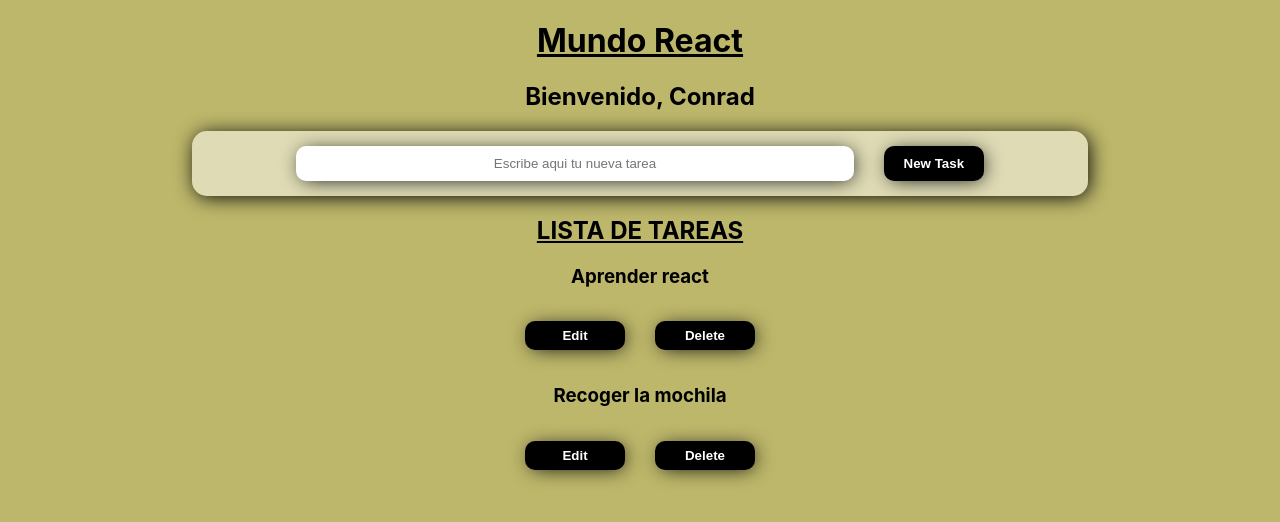
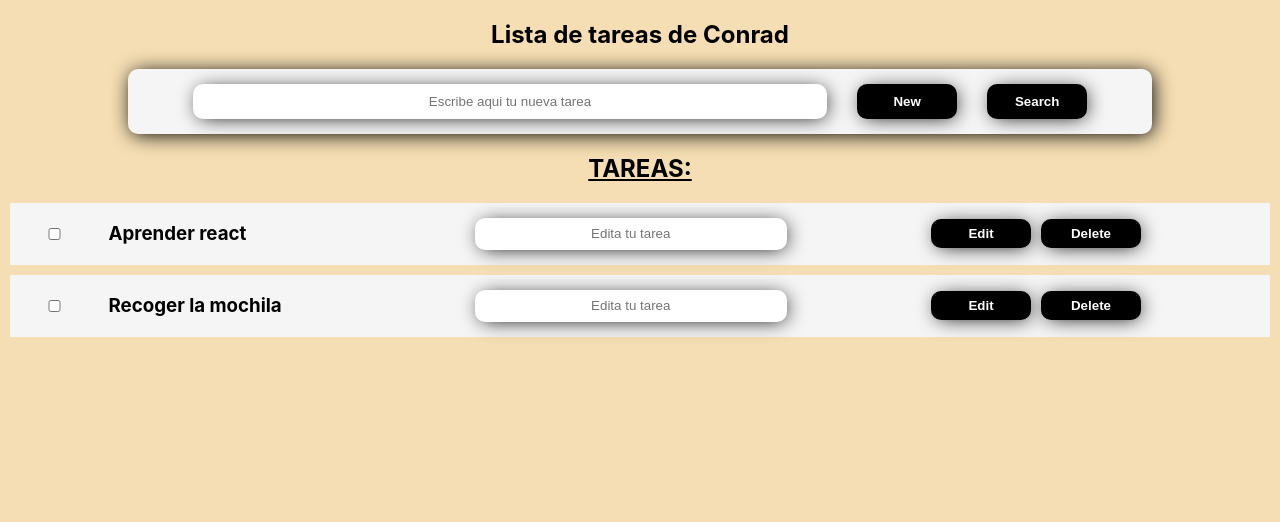
Before and after one commit to ConradMeyer/react, a React (Create React App) app: page / in a window 1280 px wide. Shown: the top 522 px of the page. Built offline with nearby package versions, Linux system fonts and the light colour scheme.

Commit message:
puto react

```diff
--- a/src/App.css
+++ b/src/App.css
@@ -1,5 +1,5 @@
 body {
-  background-color: darkkhaki;
+  background-color: wheat;
   text-align: center;
 }
 
@@ -9,13 +9,13 @@ h1 {
 
 form.input {
   margin: 10px auto;
-  border-radius: 15px;
-  width: 70%;
+  border-radius: 10px;
+  width: 80%;
   display: flex;
   flex-direction: row;
   align-items: center;
   justify-content: center;
-  background-color: rgba(255, 255, 255, 0.5);
+  background-color: rgb(245, 245, 245);
   box-shadow: 2px 2px 20px -1px black;
 }
   input {
@@ -57,10 +57,47 @@ button {
   box-shadow: 2px 2px 20px -4px black;
 }
 
-/* article {
+article {
   display: flex;
   justify-content:space-evenly;
-} */
+  align-items: center;
+  background-color: whitesmoke;
+  margin: 10px;
+}
+  article>h3 {
+    width: 30%;
+    text-align: start;
+    margin-left: 10px;
+  }
+  article>input {
+    width: 25%;
+    margin: none;
+    text-align: center;
+    border-radius: 10px;
+    border: none;
+    height: 12px;
+    box-shadow: 2px 2px 20px -4px black;
+  }
+  article #check {
+    width: 5%;
+    box-shadow: none;
+  }
+  article .botones {
+    margin: none;
+    width: 40%;
+  }
+    article button {
+      margin: 5px;
+    }
+
+    /* article.false {
+      background-color: red;
+    } */
+    article.true {
+      background-color: green;
+    }
+
+
 
 h2.tareas{
   text-decoration: underline;
--- a/src/App.js
+++ b/src/App.js
@@ -7,7 +7,7 @@ function App() {
 
   return (
     <div className="App">
-      <Header />
+      {/* <Header /> */}
       <Main />
       <Footer />
     </div>
--- a/src/components/form/form.js
+++ b/src/components/form/form.js
@@ -5,7 +5,10 @@ class Form extends React.Component {
         super(props);
 
         this.state = {
-            task: ""
+            task: {
+               task: this.props.task,
+               ok: this.props.ok
+            }
         }
     }
 
@@ -16,11 +19,17 @@ class Form extends React.Component {
         this.props.addTask(this.state.task)
     }
 
+    search = (event) => {
+        event.preventDefault()
+        this.props.searchTask(this.state.task)
+    }
+
     render() {
         return (
             <form className="input">
                 <input type="text" name="task" placeholder="Escribe aqui tu nueva tarea" id="input" onChange={this.handleTask} />
-                <button onClick={this.handleNewTask}>New Task</button>
+                <button onClick={this.handleNewTask}>New</button>
+                <button onClick={this.search}>Search</button>
             </form>
         )
     }
--- a/src/components/main/main.js
+++ b/src/components/main/main.js
@@ -11,8 +11,7 @@ class Main extends React.Component {
 
         this.state = {
           tasks: [],
-          user: this.props.user || "Conrad",
-          limit: 10
+          user: this.props.user || "Conrad"
         }
     }
 
@@ -29,7 +28,7 @@ class Main extends React.Component {
     drawTasks = () => {
         if (this.state.tasks.length > 0) {
           return this.state.tasks.map((item, index) =>
-            <Task task={item.task} index={index} delete={this.deleteTask} />
+            <Task task={item.task} index={index} ok={item.ok} delete={this.deleteTask} editTask={this.editTask} checkTask={this.checkTask} />
           )
         }
         return <h3>No hay tareas pendientes</h3>
@@ -41,11 +40,11 @@ class Main extends React.Component {
         })
     }
 
-    // editTask = (i, input) => {
-    //     this.setState({
-    //         tasks: tasks[i] = input
-    //     })
-    // }
+    editTask = (i, input) => {
+        const editTask = [...this.state.tasks]
+        editTask[i].task = input
+        this.setState({ tasks: editTask })
+    }
 
     deleteTask = (i) => {
         let tasks = this.state.tasks.filter((el, index) => index !== i)
@@ -54,12 +53,23 @@ class Main extends React.Component {
         })
     }
 
+    checkTask = (i) => {
+        const checkTask = [...this.state.tasks]
+        checkTask[i].ok = !checkTask[i].ok
+        this.setState({ tasks: checkTask })
+    }
+
+    searchTask = (text) => {
+        const search = this.state.tasks.filter(el => el.task.includes(text))
+        this.setState({tasks: search})
+    }
+
     render() {
         return (
             <main className="main">
-                <h2>Bienvenido, {this.state.user ? this.state.user : "Anónimo"}</h2>
-                <Form addTask={this.addTask}/>
-                <h2 className="tareas">LISTA DE TAREAS</h2>
+                <h2>Lista de tareas de {this.state.user ? this.state.user : "Anónimo"}</h2>
+                <Form addTask={this.addTask} searchTask={this.searchTask}/>
+                <h2 className="tareas">TAREAS:</h2>
                 {this.drawTasks()}
             </main>
         )
--- a/src/components/tasks/tasks.js
+++ b/src/components/tasks/tasks.js
@@ -3,19 +3,37 @@ import React from 'react';
 class Task extends React.Component {
   constructor(props) {
     super(props);
+
+    this.state = {
+      task: {
+        task: props.task,
+        ok: props.ok
+      }
+    }
   }
 
   componentWillUnmount() {
     //...
   }
 
+  edit = event => this.setState({ task: event.target.value })
+
+  delete = () => this.props.delete(this.props.index)
+
+  editTask = () => this.props.editTask(this.props.index, this.state.task)
+
+  check = () => this.props.checkTask(this.props.index)
+
+
   render() {
     return (
-      <article>
-          <h3>{this.props.task}</h3>
+      <article className={`${this.props.ok}`}>
+        <input type="checkbox" name="check" id="check" onClick={this.check}/>
+        <h3>{this.props.task}</h3>
+        <input type="text" placeholder="Edita tu tarea" onChange={this.edit}/>
         <div className="botones">
-          <button onClick={() => this.props.edit(this.props.index)}>Edit</button>
-          <button onClick={() => this.props.delete(this.props.index)}>Delete</button>
+          <button onClick={this.editTask}>Edit</button>
+          <button onClick={this.delete}>Delete</button>
         </div>
       </article>
     )
--- a/src/data/dataProvider.js
+++ b/src/data/dataProvider.js
@@ -1,9 +1,11 @@
 function getTasks() {
     return [{
-        task: "Aprender react"
+        task: "Aprender react",
+        ok: false
     },
     {
-        task: "Recoger la mochila"
+        task: "Recoger la mochila",
+        ok: false
     }]
   }
 
```
